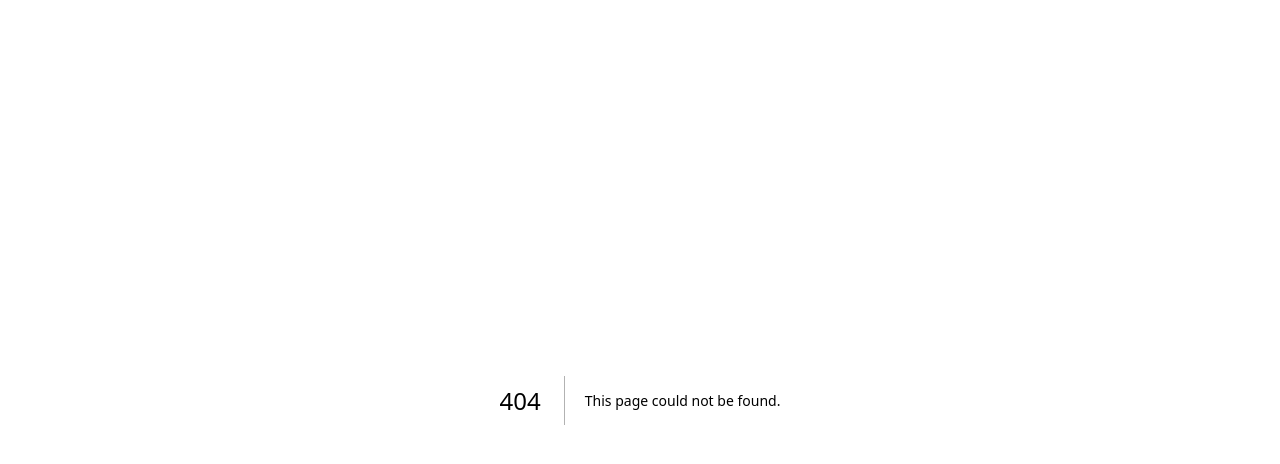
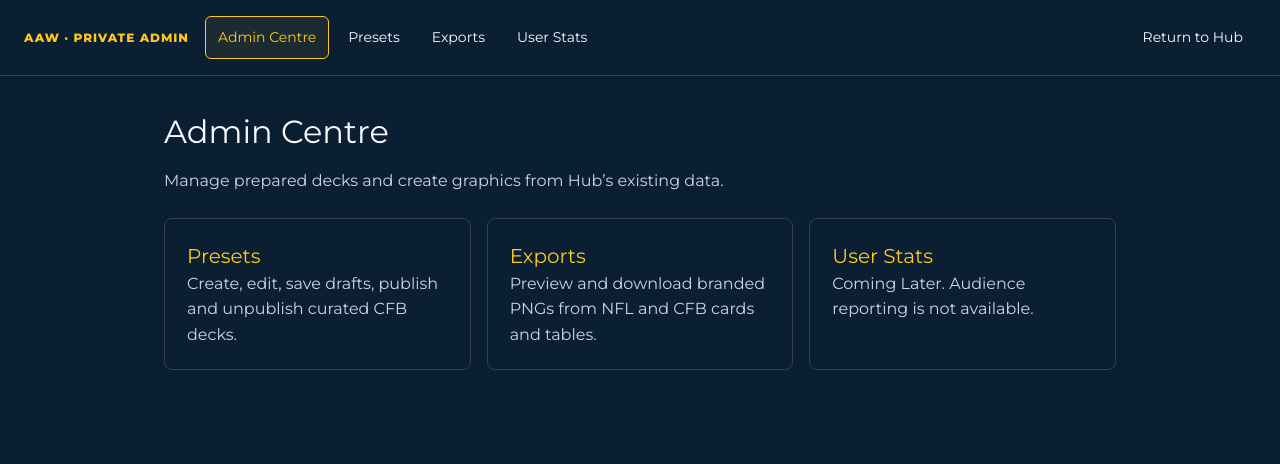
Before and after one commit to aawnetwork/football-command-center, a Next.js app: page /admin in a window 1280 px wide. Before the commit this address had no page. Shown: the top 464 px of the page. Built offline with nearby package versions, Linux system fonts and the light colour scheme.

Commit message:
admin centre

```diff
--- a/app/admin/decks/page.tsx
+++ b/app/admin/decks/page.tsx
@@ -3,10 +3,11 @@ import { notFound } from "next/navigation";
 import { canUseExportStudio } from "../../lib/export-access";
 import { validExportPassword } from "../../lib/export-password";
 import { DeckManager } from "../../features/games/DeckManager";
+import { AdminCentre } from "../../components/AdminCentre";
 export const dynamic = "force-dynamic";
 export const metadata = { title: "AAW Desk · Private Deck Manager", robots: { index: false, follow: false } };
 export default async function DeckPage() {
   const h = await headers();
   if (!canUseExportStudio(process.env.NODE_ENV, h.get("host")) && !validExportPassword(h.get("authorization"), process.env.EXPORT_STUDIO_PASSWORD)) notFound();
-  return <DeckManager />;
+  return <AdminCentre current="/admin/decks"><DeckManager /></AdminCentre>;
 }
--- a/app/admin/exports/page.tsx
+++ b/app/admin/exports/page.tsx
@@ -2,6 +2,7 @@ import { headers } from "next/headers";
 import { notFound } from "next/navigation";
 import { canUseExportStudio } from "../../lib/export-access";
 import { validExportPassword } from "../../lib/export-password";
+import { AdminCentre } from "../../components/AdminCentre";
 
 export const dynamic = "force-dynamic";
 export const metadata = { title: "AAW Desk · Export Studio", robots: { index: false, follow: false } };
@@ -10,5 +11,5 @@ export default async function ExportPage() {
   const requestHeaders = await headers();
   if (!canUseExportStudio(process.env.NODE_ENV, requestHeaders.get("host")) && !validExportPassword(requestHeaders.get("authorization"), process.env.EXPORT_STUDIO_PASSWORD)) notFound();
   const { ExportStudio } = await import("../../features/exports/ExportStudio");
-  return <ExportStudio />;
+  return <AdminCentre current="/admin/exports"><ExportStudio /></AdminCentre>;
 }
--- /dev/null
+++ b/app/admin/page.tsx
@@ -0,0 +1,15 @@
+import { requireAdmin } from "../lib/require-admin";
+import { AdminCentre } from "../components/AdminCentre";
+export const dynamic = "force-dynamic";
+export const metadata = { title: "AAW Hub · Admin Centre", robots: { index: false, follow: false } };
+export default async function AdminPage() {
+  await requireAdmin();
+  return <AdminCentre current="/admin"><main className="hub-admin__intro">
+    <h1>Admin Centre</h1><p>Manage prepared decks and create graphics from Hub’s existing data.</p>
+    <div className="hub-admin__cards">
+      <a href="/admin/decks"><h2>Presets</h2><p>Create, edit, save drafts, publish and unpublish curated CFB decks.</p></a>
+      <a href="/admin/exports"><h2>Exports</h2><p>Preview and download branded PNGs from NFL and CFB cards and tables.</p></a>
+      <a href="/admin/user-stats"><h2>User Stats</h2><p>Coming Later. Audience reporting is not available.</p></a>
+    </div>
+  </main></AdminCentre>;
+}
--- /dev/null
+++ b/app/admin/user-stats/page.tsx
@@ -0,0 +1,8 @@
+import { requireAdmin } from "../../lib/require-admin";
+import { AdminCentre } from "../../components/AdminCentre";
+export const dynamic = "force-dynamic";
+export const metadata = { title: "AAW Hub · User Stats", robots: { index: false, follow: false } };
+export default async function UserStatsPage() {
+  await requireAdmin();
+  return <AdminCentre current="/admin/user-stats"><main className="hub-admin__intro"><h1>User Stats</h1><h2>Coming Later</h2><p>This section is reserved for future audience insights. No audience collection or reporting has been added.</p></main></AdminCentre>;
+}
--- a/app/cfb/page.tsx
+++ b/app/cfb/page.tsx
@@ -1,6 +1,7 @@
 "use client";
 
-import { useEffect, useMemo, useState } from "react";
+import { Suspense, useEffect, useMemo, useState } from "react";
+import { useHubSection } from "../lib/useHubSection";
 import Link from "next/link";
 import { TeamLogo } from "../components/TeamLogo";
 import { useTeamLogos } from "../features/stats/useTeamLogos";
@@ -51,12 +52,14 @@ import type { BroadcastAvailability } from "../lib/broadcast-availability";
 import { getScoreboardRefreshDelay } from "../lib/scoreboard-refresh";
 import { detectUpsets, isUpsetLoss } from "../lib/cfb-upsets";
 
-export default function Home() {
+export default function CfbPage() {
+  return <Suspense fallback={<main className="command-center" role="status">Loading CFB Hub…</main>}><Home /></Suspense>;
+}
+function Home() {
   const teamLogo = useTeamLogos("CFB");
   const [gamesCheck, setGamesCheck] = useState(emptyDataCheck);
   const [statsCheck, setStatsCheck] = useState(emptyDataCheck);
-  const [activeTab, setActiveTab] =
-    useState("games");
+  const [activeTab, setActiveTab] = useHubSection();
 
   const [games, setGames] = useState<Game[]>([]);
   const [upsets, setUpsets] = useState<UpsetSignal[]>([]);
@@ -294,7 +297,9 @@ const [allTimePeriod, setAllTimePeriod] = useState<"season" | "career" | "single
   }, [gameIds]);
 
   useEffect(() => {
-    if (activeTab !== "games") {
+    // Direct Stats/Performances links still need the initial week/game context
+    // that previously came from visiting Games first. Do not poll it off Games.
+    if (activeTab !== "games" && (!gamesLoading || !["stats", "performances"].includes(activeTab))) {
       return;
     }
 
@@ -302,6 +307,7 @@ const [allTimePeriod, setAllTimePeriod] = useState<"season" | "career" | "single
     let refreshTimer: number | undefined;
 
     function scheduleRefresh(gamesData: Game[]) {
+      if (activeTab !== "games") return;
       const delay = getScoreboardRefreshDelay(gamesData);
 
       if (delay !== null) {
@@ -448,7 +454,7 @@ const [allTimePeriod, setAllTimePeriod] = useState<"season" | "career" | "single
       (activeTab === "stats" &&
         statsMode === "weekly");
 
-    if (!needsPlayerStats) {
+    if (!needsPlayerStats || gamesLoading) {
       return;
     }
 
@@ -498,6 +504,7 @@ const [allTimePeriod, setAllTimePeriod] = useState<"season" | "career" | "single
     activeTab,
     statsMode,
     selectedWeek,
+    gamesLoading,
   ]);
 
   const gamesWithSignals = useMemo(() => {
--- /dev/null
+++ b/app/components/AdminCentre.tsx
@@ -0,0 +1,12 @@
+import type { ReactNode } from "react";
+import "./admin-centre.css";
+const sections = [["/admin", "Admin Centre"], ["/admin/decks", "Presets"], ["/admin/exports", "Exports"], ["/admin/user-stats", "User Stats"]] as const;
+export function AdminCentre({ current, children }: { current: string; children: ReactNode }) {
+  return <div className="hub-admin">
+    <header className="hub-admin__header"><span>AAW · PRIVATE ADMIN</span>
+      <nav aria-label="Admin sections">{sections.map(([href, name]) => <a key={href} href={href} aria-current={current === href ? "page" : undefined}>{name}</a>)}</nav>
+      <a href="/">Return to Hub</a>
+    </header>
+    {children}
+  </div>;
+}
--- /dev/null
+++ b/app/components/admin-centre.css
@@ -0,0 +1,15 @@
+.hub-admin { background:#0b1f33; color:#f8fafc; min-height:100vh; }
+.hub-admin__header { display:flex; flex-wrap:wrap; align-items:center; gap:16px; padding:16px 24px; border-bottom:1px solid #334155; }
+.hub-admin__header > span { color:#ffc720; font-size:12px; font-weight:800; letter-spacing:.08em; }
+.hub-admin__header nav { display:flex; flex-wrap:wrap; gap:6px; flex:1; }
+.hub-admin__header a { color:#f8fafc; text-decoration:none; padding:10px 12px; border:1px solid transparent; border-radius:6px; font-size:14px; }
+.hub-admin__header a[aria-current="page"] { color:#ffc720; border-color:#ffc720; background:#ffc72012; }
+.hub-admin__header a:hover { background:#ffffff0a; }
+.hub-admin a:focus-visible { outline:2px solid #ffc720; outline-offset:3px; }
+.hub-admin__intro { max-width:1000px; margin:auto; padding:32px 24px; }
+.hub-admin__intro h1 { font-size:32px; margin-bottom:12px; }
+.hub-admin__intro p { color:#cbd5e1; line-height:1.6; }
+.hub-admin__cards { display:grid; grid-template-columns:repeat(auto-fit,minmax(230px,1fr)); gap:16px; margin-top:24px; }
+.hub-admin__cards a { display:block; padding:22px; color:#f8fafc; border:1px solid #334155; border-radius:8px; text-decoration:none; }
+.hub-admin__cards h2 { color:#ffc720; font-size:20px; }
+@media(max-width:600px) { .hub-admin__header { padding:12px; gap:8px; } .hub-admin__header nav { flex-basis:100%; } .hub-admin__intro { padding:24px 16px; } }
--- /dev/null
+++ b/app/lib/hub-sections.ts
@@ -0,0 +1,13 @@
+export const hubSections = ["games", "performances", "stats", "standings", "all-time", "content"] as const;
+export type HubSection = (typeof hubSections)[number];
+export function hubSection(params: { getAll(name: string): string[] }): HubSection {
+  const values = params.getAll("section");
+  return values.length === 1 && hubSections.includes(values[0] as HubSection) ? values[0] as HubSection : "games";
+}
+export function hubSectionUrl(href: string, section: string): string | null {
+  if (!hubSections.includes(section as HubSection)) return null;
+  const url = new URL(href);
+  if (hubSection(url.searchParams) === section) return null;
+  url.searchParams.set("section", section);
+  return `${url.pathname}${url.search}${url.hash}`;
+}
--- /dev/null
+++ b/app/lib/require-admin.ts
@@ -0,0 +1,10 @@
+import "server-only";
+import { headers } from "next/headers";
+import { notFound } from "next/navigation";
+import { canUseExportStudio } from "./export-access";
+import { validExportPassword } from "./export-password";
+export async function requireAdmin() {
+  const h = await headers();
+  if (!canUseExportStudio(process.env.NODE_ENV, h.get("host")) &&
+    !validExportPassword(h.get("authorization"), process.env.EXPORT_STUDIO_PASSWORD)) notFound();
+}
--- /dev/null
+++ b/app/lib/useHubSection.ts
@@ -0,0 +1,12 @@
+"use client";
+import { useSearchParams } from "next/navigation";
+import { hubSection, hubSectionUrl } from "./hub-sections";
+export function useHubSection() {
+  const params = useSearchParams();
+  const active = hubSection(params);
+  function select(section: string) {
+    const url = hubSectionUrl(window.location.href, section);
+    if (url) window.history.pushState(null, "", url);
+  }
+  return [active, select] as const;
+}
--- a/app/nfl/page.tsx
+++ b/app/nfl/page.tsx
@@ -1,6 +1,7 @@
 "use client";
 
-import { useEffect, useMemo, useState } from "react";
+import { Suspense, useEffect, useMemo, useState } from "react";
+import { useHubSection } from "../lib/useHubSection";
 import Link from "next/link";
 import { useTeamLogos } from "../features/stats/useTeamLogos";
 import { DataCheckIndicator } from "../components/DataCheckIndicator";
@@ -43,6 +44,9 @@ import type {
 } from "../lib/nfl-helpers";
 
 export default function NFLPage() {
+  return <Suspense fallback={<main className="command-center" role="status">Loading NFL Hub…</main>}><NFLPageContent /></Suspense>;
+}
+function NFLPageContent() {
   const teamLogo = useTeamLogos("NFL");
   const [gamesCheck, setGamesCheck] = useState(emptyDataCheck);
   const [playerStatsCheck, setPlayerStatsCheck] = useState(emptyDataCheck);
@@ -71,8 +75,7 @@ export default function NFLPage() {
   const [performancesLoading, setPerformancesLoading] =
     useState(false);
 
-  const [activeTab, setActiveTab] =
-    useState<Tab>("games");
+  const [activeTab, setActiveTab] = useHubSection();
 
   const [gameTiers, setGameTiers] = useState<Record<number, NFLTier>>({});
   const [gameTiersLoaded, setGameTiersLoaded] = useState(false);
--- a/proxy.ts
+++ b/proxy.ts
@@ -15,4 +15,4 @@ export function proxy(request: NextRequest) {
   });
 }
 
-export const config = { matcher: ["/admin/exports/:path*", "/admin/decks/:path*", "/api/admin/decks/:path*"] };
+export const config = { matcher: ["/admin", "/admin/user-stats/:path*", "/admin/exports/:path*", "/admin/decks/:path*", "/api/admin/decks/:path*"] };
```
Also changed, not shown: 2 other files (tests, documents, lock files or other folders).
